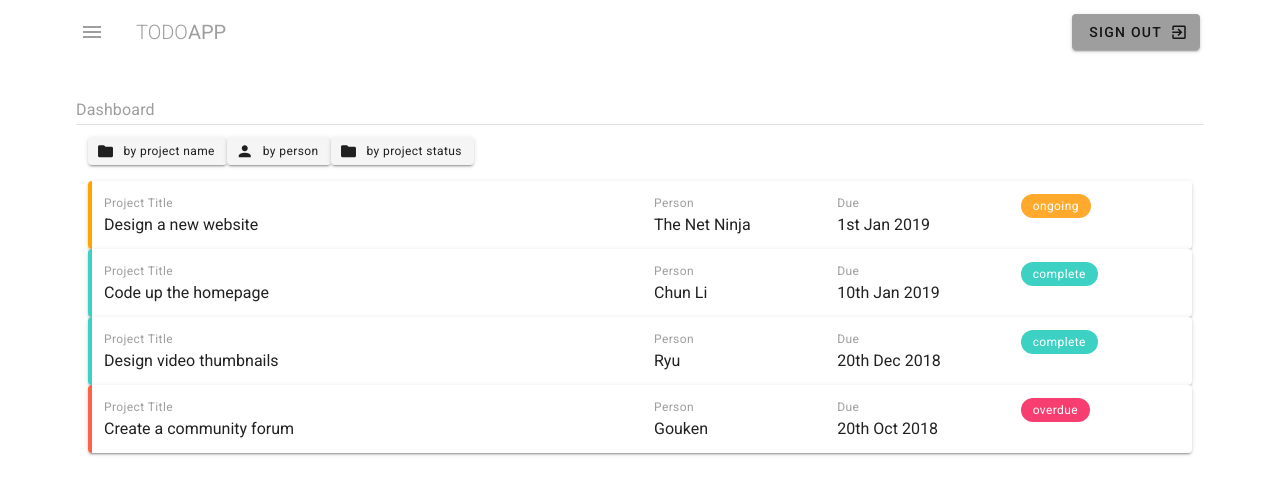
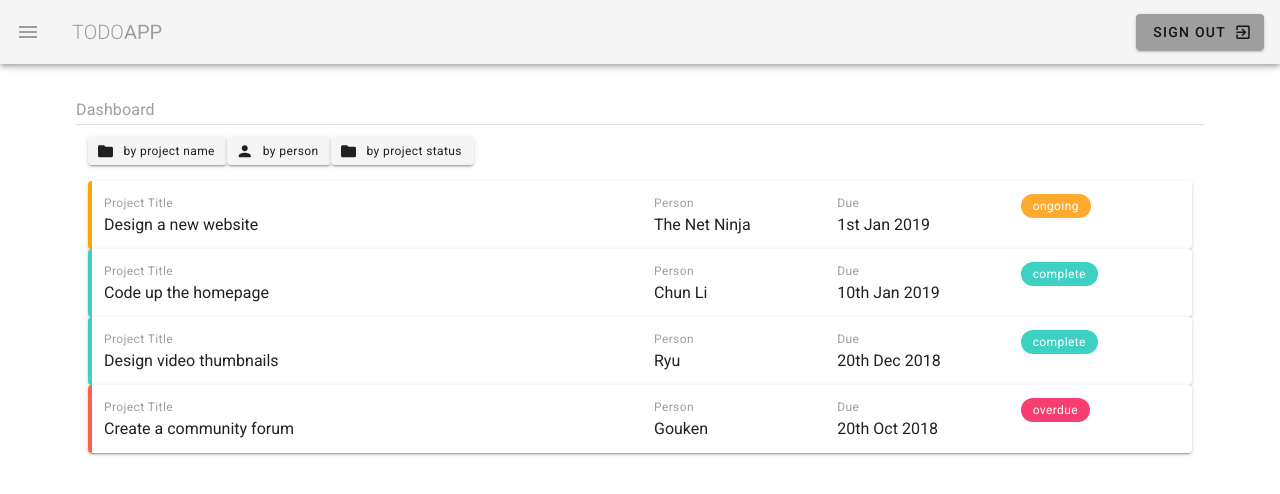
Before and after one commit to braden-w/learn-vuetify-project-management-website, a Nuxt app: page / in a window 1280 px wide. Shown: the top 494 px of the page. Built offline with nearby package versions, Linux system fonts and the light colour scheme.

Commit message:
Modified app bar instead of toolbar (bug fix)

```diff
--- a/components/TheNavBar.vue
+++ b/components/TheNavBar.vue
@@ -1,17 +1,17 @@
 <template>
   <nav>
-    <v-toolbar flat app>
+    <v-app-bar app>
       <v-app-bar-nav-icon class="grey--text" @click="drawer = !drawer">
       </v-app-bar-nav-icon>
       <v-toolbar-title class="text-uppercase grey--text">
         <span class="font-weight-light">Todo</span><span>App</span>
       </v-toolbar-title>
       <v-spacer></v-spacer>
-      <v-btn flat color="grey">
+      <v-btn color="grey">
         <span>Sign Out</span>
         <v-icon right>mdi-exit-to-app</v-icon>
       </v-btn>
-    </v-toolbar>
+    </v-app-bar>
     <v-navigation-drawer v-model="drawer" app class="primary">
       <div class="d-flex flex-column align-center justify-center">
         <v-avatar size="100">
```
